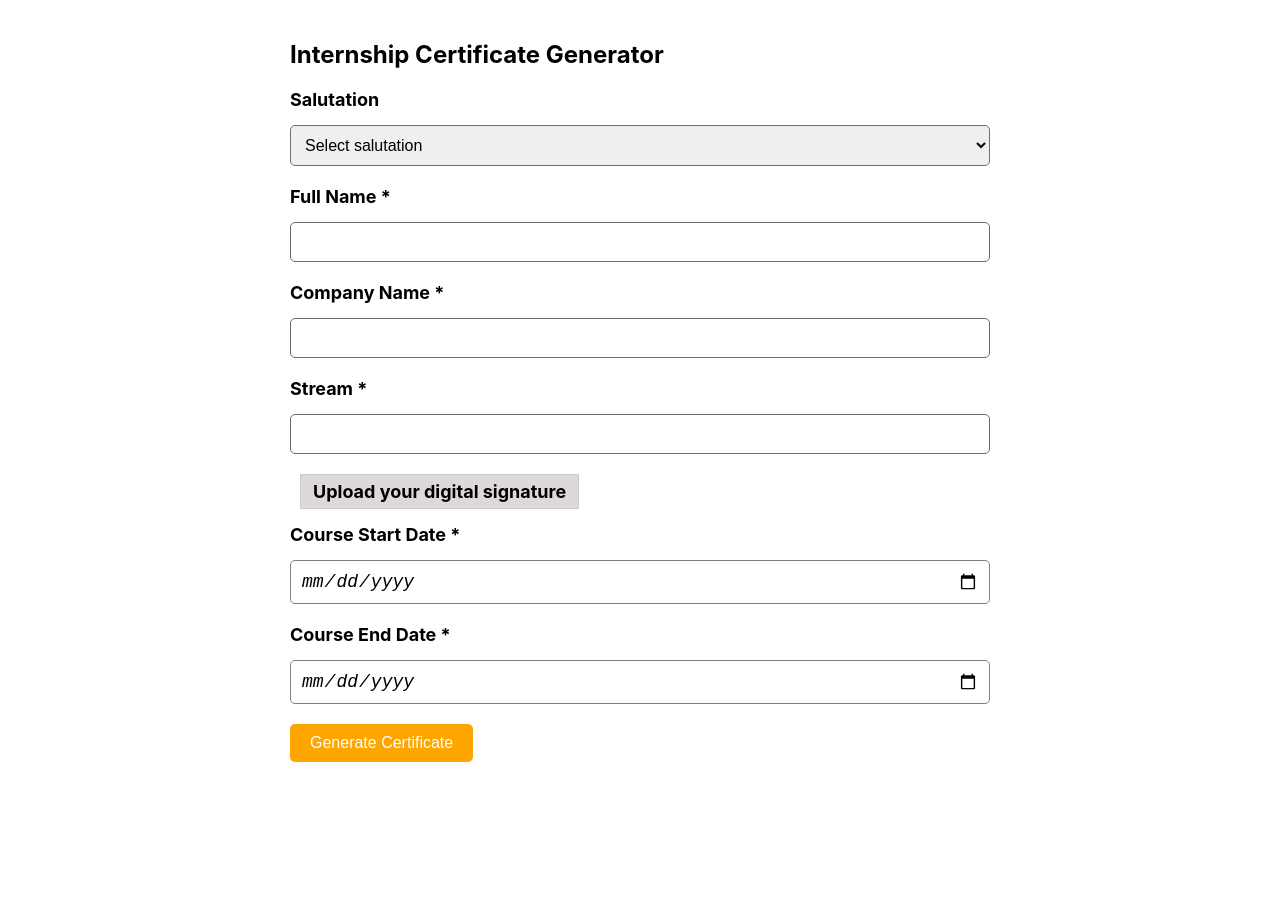
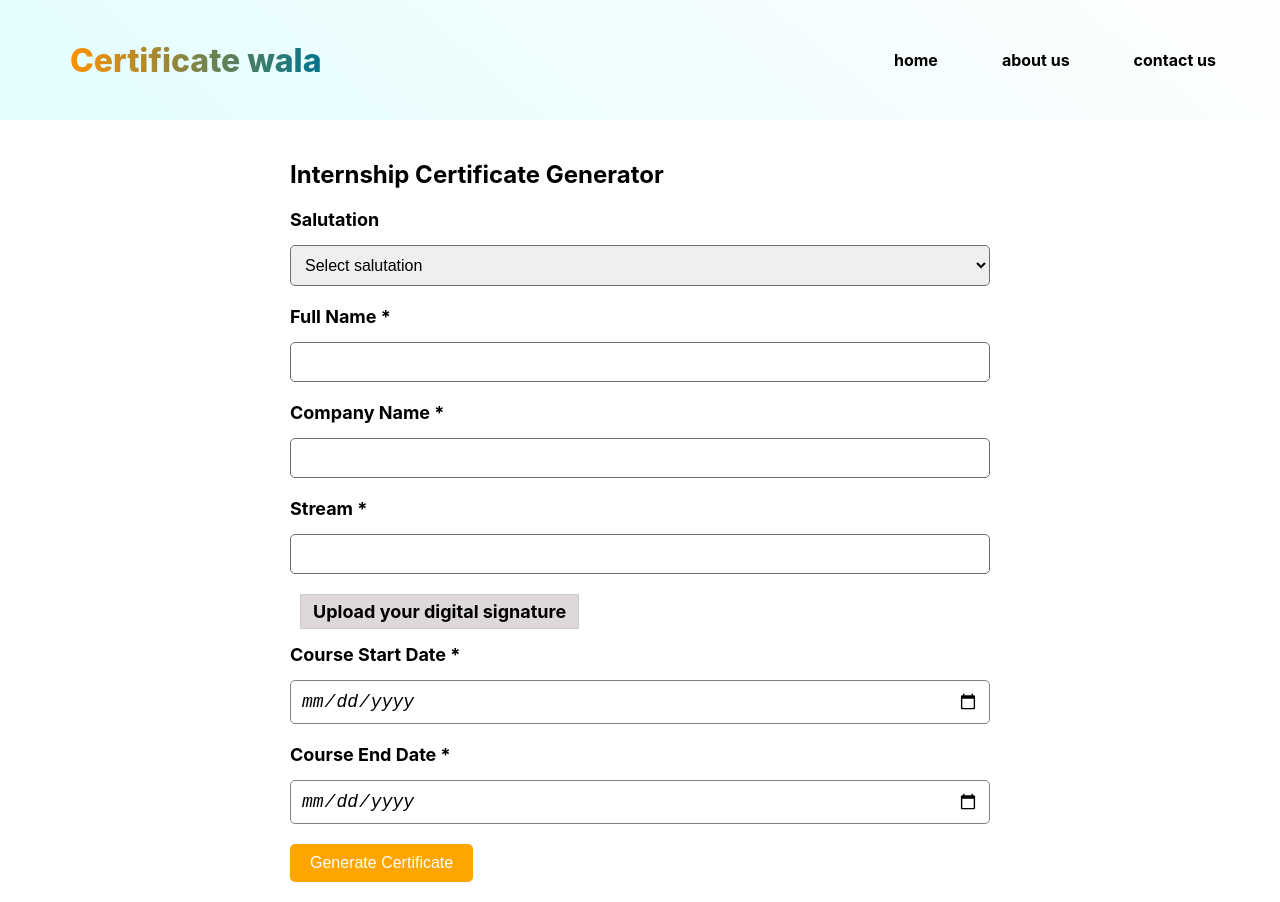
Before and after one commit to ashraf-rahil-shaik/certificate-wala, a React (Create React App) app: page /Certificate in a window 1280 px wide. Before the commit the page ends 800 px from the top, so only its background shows below. Built offline with nearby package versions, Linux system fonts and the light colour scheme.

Commit message:
added header to certificate.js

```diff
--- a/src/Components/Certificate.js
+++ b/src/Components/Certificate.js
@@ -1,5 +1,5 @@
 import React, { useState } from "react";
-
+import Header2 from "./Header2";
 
 
 function CertificateForm() {
@@ -37,6 +37,8 @@ function CertificateForm() {
     return Math.round(Math.abs((firstDate - secondDate) / oneDay));
   };
   return (
+    <>
+    <Header2/>
     <div className="certificate-form-container">
       <form onSubmit={handleSubmit}>
         <h2>Internship Certificate Generator</h2>
@@ -103,6 +105,7 @@ and recognizing their exceptional skills and dedication during their time with u
 </div>
 )}
 </div>
+</>
 );
 }
 export default CertificateForm;
--- a/src/Components/Header2.js
+++ b/src/Components/Header2.js
@@ -1,12 +1,18 @@
-import Header from "./Header";
 
-const Header2 = () =>{
+
+const Header2 =()=>{
     return(
         <>
-        <Header/>
-        </>
+        <div className="login-container">
 
-
+        <h1 to='/' className="title">Certificate wala</h1>
+        <div className="menu">
+               <h4>home</h4>
+<h4>about us</h4>
+<h4>contact us</h4>
+      </div>
+      </div>
+      </>
     )
 }
-export default Header2
+export default Header2;
--- a/src/Components/index.css
+++ b/src/Components/index.css
@@ -390,8 +390,6 @@ button:hover {
     border-radius: 5px;
   }
 
-
-
   .form-message {
     margin-top: 1em;
     font-size: 1em;
@@ -409,3 +407,9 @@ button:hover {
     max-width: 200px;
     max-height: 50px;
   }
+  .menu{
+    display: flex;
+   cursor: pointer;
+    justify-content: space-evenly;
+    width: 450px;
+  }
```
